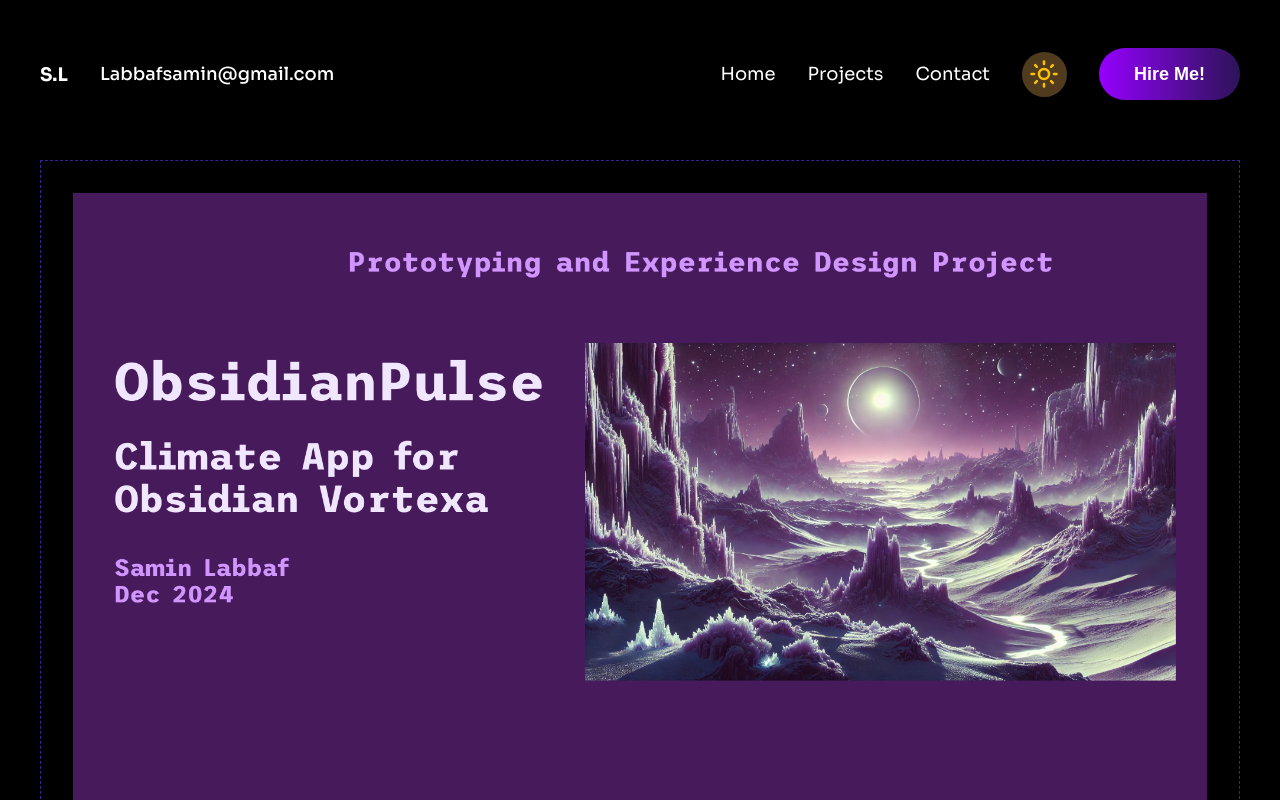
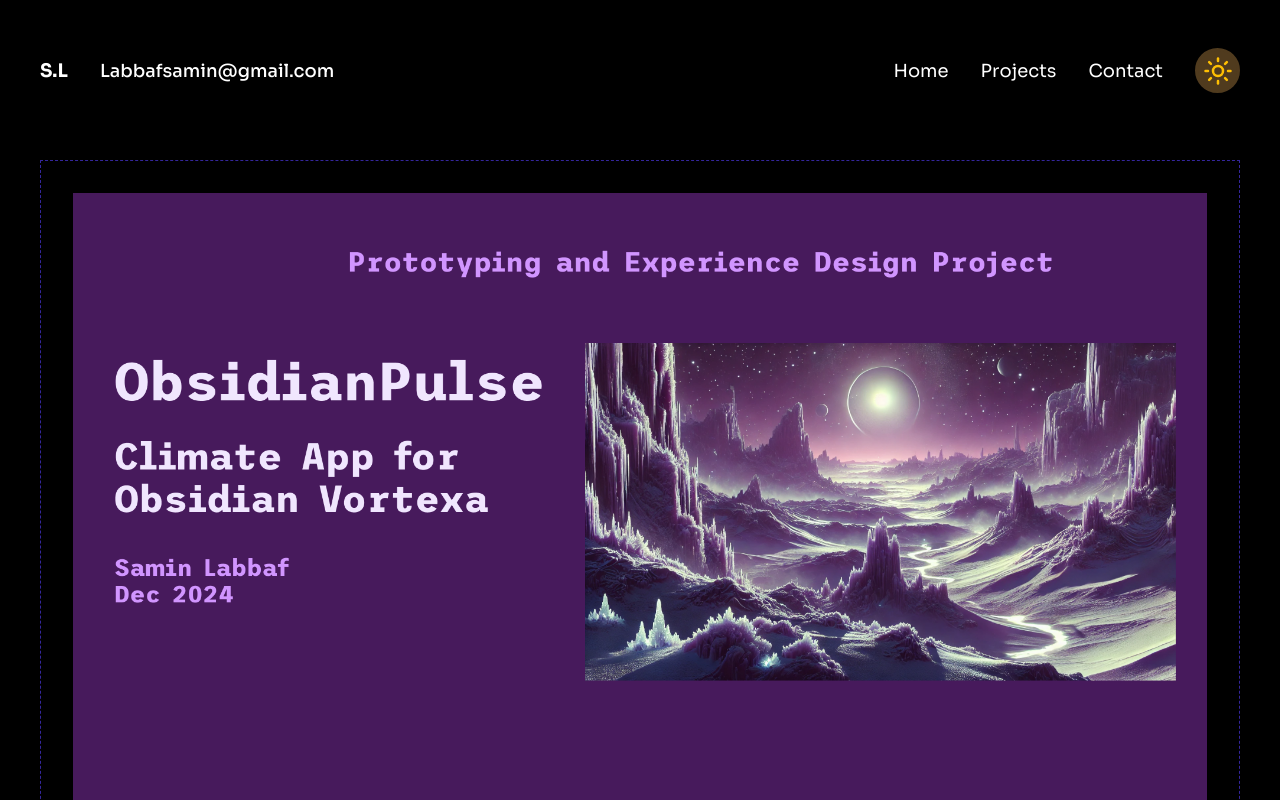
Before and after one commit to samin1994/My_Portfolio, a Next.js app: page /projects/climate-app-design in a window 1280 px wide. Shown: the top 800 px of the page. Built offline with nearby package versions, Linux system fonts and the light colour scheme; a web font is replaced by a local one.

Commit message:
removed button hire me

```diff
--- a/components/Header.js
+++ b/components/Header.js
@@ -77,7 +77,7 @@ export default function Header() {
                     <div className="darkmodetoggle" onClick={() => toggleDarkMode()}>
                         {darkMode ? <IoMoonSharp /> : <LuSun />}
                     </div>
-                    <button><Link href={'/contact'}>Hire Me!</Link></button>
+                    {/* <button><Link href={'/contact'}>Hire Me!</Link></button> */}
                     <div className="mobiletogglesvg" onClick={handleMobileOpen}>
                         <HiMiniBars3BottomRight />
                     </div>
```
